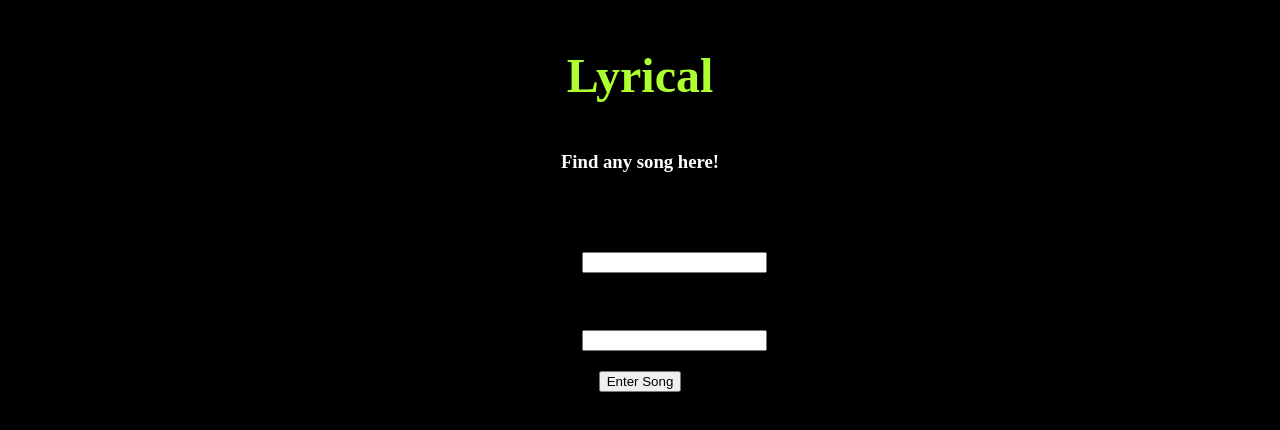
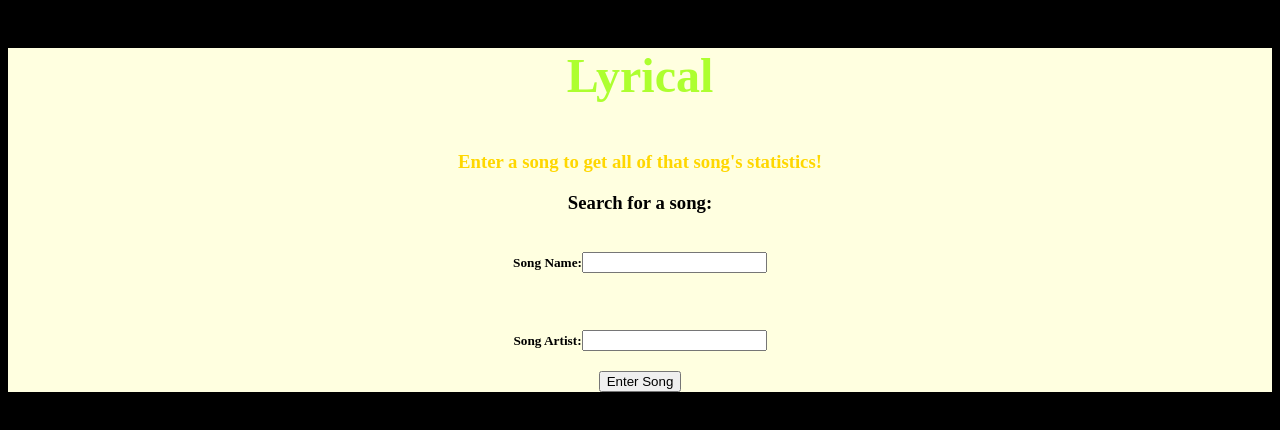
Before and after one commit to 1charlieburris/lyrical, an Angular app: page / in a window 1280 px wide. Shown: the top 430 px of the page. Built offline with nearby package versions, Linux system fonts and the light colour scheme.

Commit message:
Adding styling and got rid of testing file

```diff
--- a/src/app/components/header/header.component.css
+++ b/src/app/components/header/header.component.css
@@ -1,9 +1,5 @@
-section {
-  text-align: center; /* center component */
-}
-
 h3 {
-  color: white;
+  color: gold;
 }
 
 .title {
--- a/src/app/components/header/header.component.html
+++ b/src/app/components/header/header.component.html
@@ -1,4 +1,4 @@
 <section>
   <h1 class="title">Lyrical</h1>
-  <h3>Find any song here!</h3>
+  <h3>Enter a song to get all of that song's statistics!</h3>
 </section>
--- a/src/styles.css
+++ b/src/styles.css
@@ -3,3 +3,8 @@
 body {
   background-color: black;
 }
+
+section {
+  text-align: center; /* center component */
+  background-color: lightyellow;
+}
```
Also changed, not shown: 1 other file (tests, documents, lock files or other folders).
